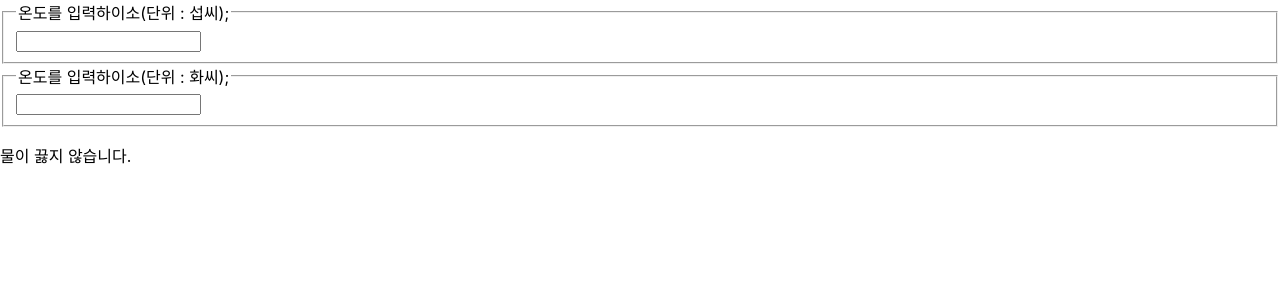
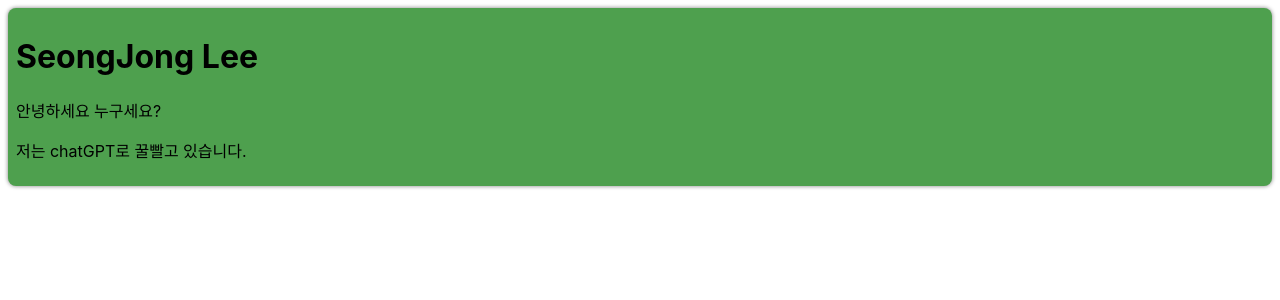
Before and after one commit to LSJTHON/my-app, a React (Create React App) app: page / in a window 1280 px wide. Shown: the top 300 px of the page. Built offline with nearby package versions, Linux system fonts and the light colour scheme.

Commit message:
소개글

```diff
--- a/src/App.js
+++ b/src/App.js
@@ -1,5 +1,5 @@
 import logo from './logo.svg';
-import './App.css';
+import './Card.jsx';
 
 function App() {
   return (
--- /dev/null
+++ b/src/chapter_13/Card.jsx
@@ -0,0 +1,20 @@
+function Card(props){
+  const {title, backgroundColor, children} = props;
+
+  return (
+    <div
+      style={{
+        margin :8,
+        padding:8,
+        borderRadius:8,
+        boxShadow: "0px 0px 4px grey",
+        backgroundColor: "#4ea04e",
+      }}
+      >
+        {title && <h1>{title}</h1>}
+        {children}
+    </div>
+  );
+}
+
+export default Card;
--- /dev/null
+++ b/src/chapter_13/ProfileCard.jsx
@@ -0,0 +1,13 @@
+import Card from "./Card";
+
+
+function ProfileCard(props) {
+  return (
+    <Card title="SeongJong Lee" backgroundColor="#4ea04e">
+      <p>안녕하세요 누구세요?</p>
+      <p>저는 chatGPT로 꿀빨고 있습니다.</p>
+    </Card>
+  );
+}
+
+export default ProfileCard;
--- a/src/index.js
+++ b/src/index.js
@@ -15,12 +15,13 @@ import LandingPage from './chapter_09/LandingPage';
 import AttendanceBook from './chapter_10/AttendanceBook';
 import SignUp from './chapter_11/SignUp';
 import Calculator from './chapter_12/Calculator';
+import ProfileCard from './chapter_13/ProfileCard';
 
 const root = ReactDOM.createRoot(document.getElementById('root'));
 
   root.render(
     <React.StrictMode>
-      <Calculator />
+      <ProfileCard />
     </React.StrictMode>
   );
 
```
